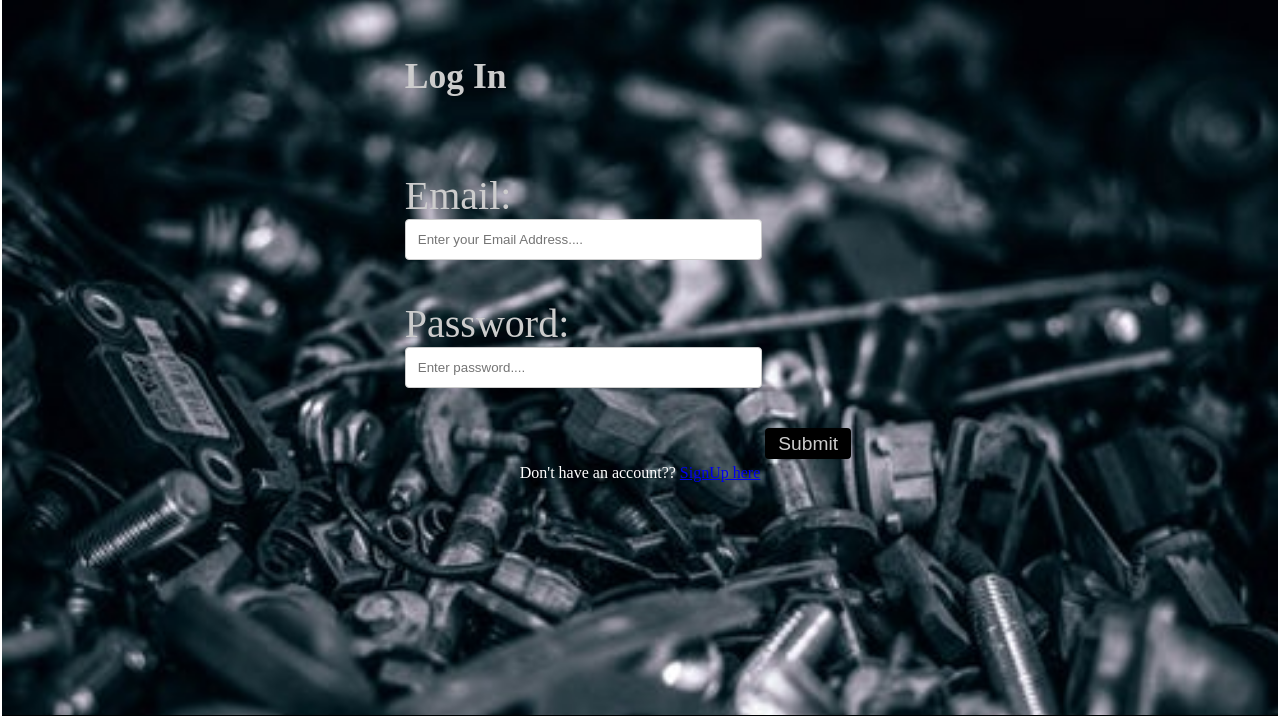
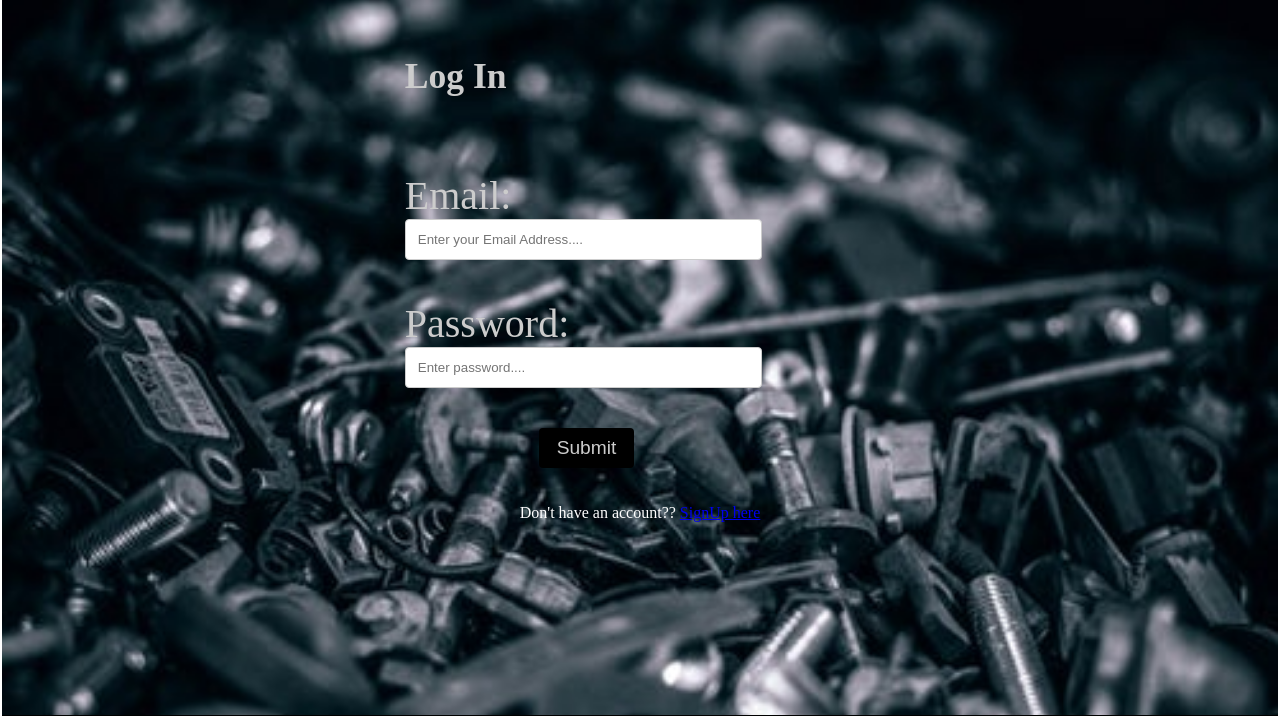
Before and after one commit to Melvin1Atieno/MnR-Tracker, a Python web app: template UI/template/login.html in a window 1280 px wide. Shown: the part 66-782 px from the top of the page. Run offline with Jinja, Linux system fonts and the light colour scheme; the template is opened without the code that fills it, so the values that code supplies are empty.

Commit message:
[#157736626][fix] fixes submit button alignment in reference to login form

```diff
--- a/UI/static/CSS/style.css
+++ b/UI/static/CSS/style.css
@@ -81,11 +81,12 @@ form .form-group {
 button {
     background-color: rgb(0, 0, 0);
     color:#ccc;
-    padding:1% 3%;
+    padding:2% 4%;
+    margin-left:30%;
     border:none;
     border-radius:4px;
     cursor:pointer;
-    float:right;
+    /* float:right; */
     font-size: 120%;
 }
 button :hover {
```
Also changed, not shown: UI/template/login.html (line endings or trailing spaces).
